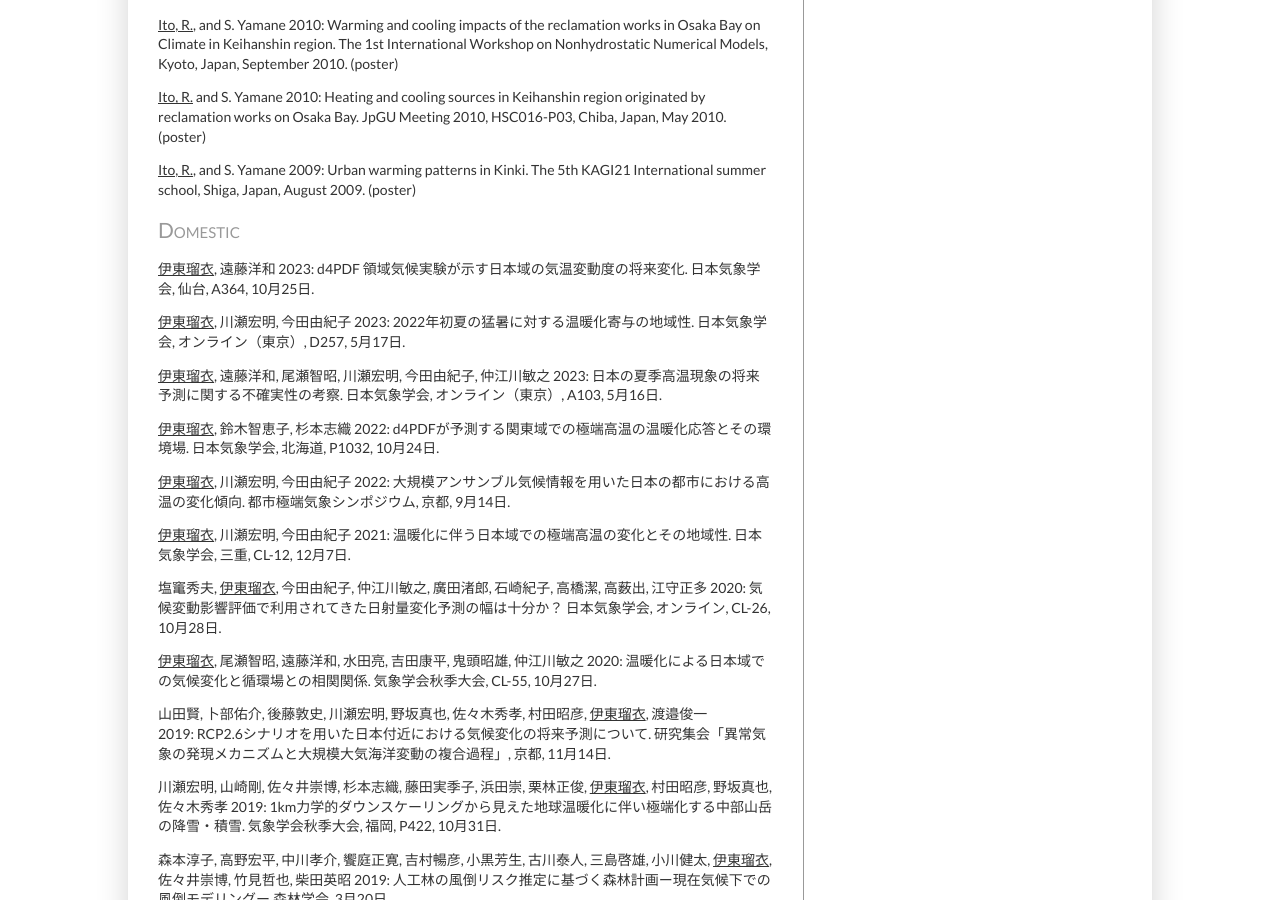
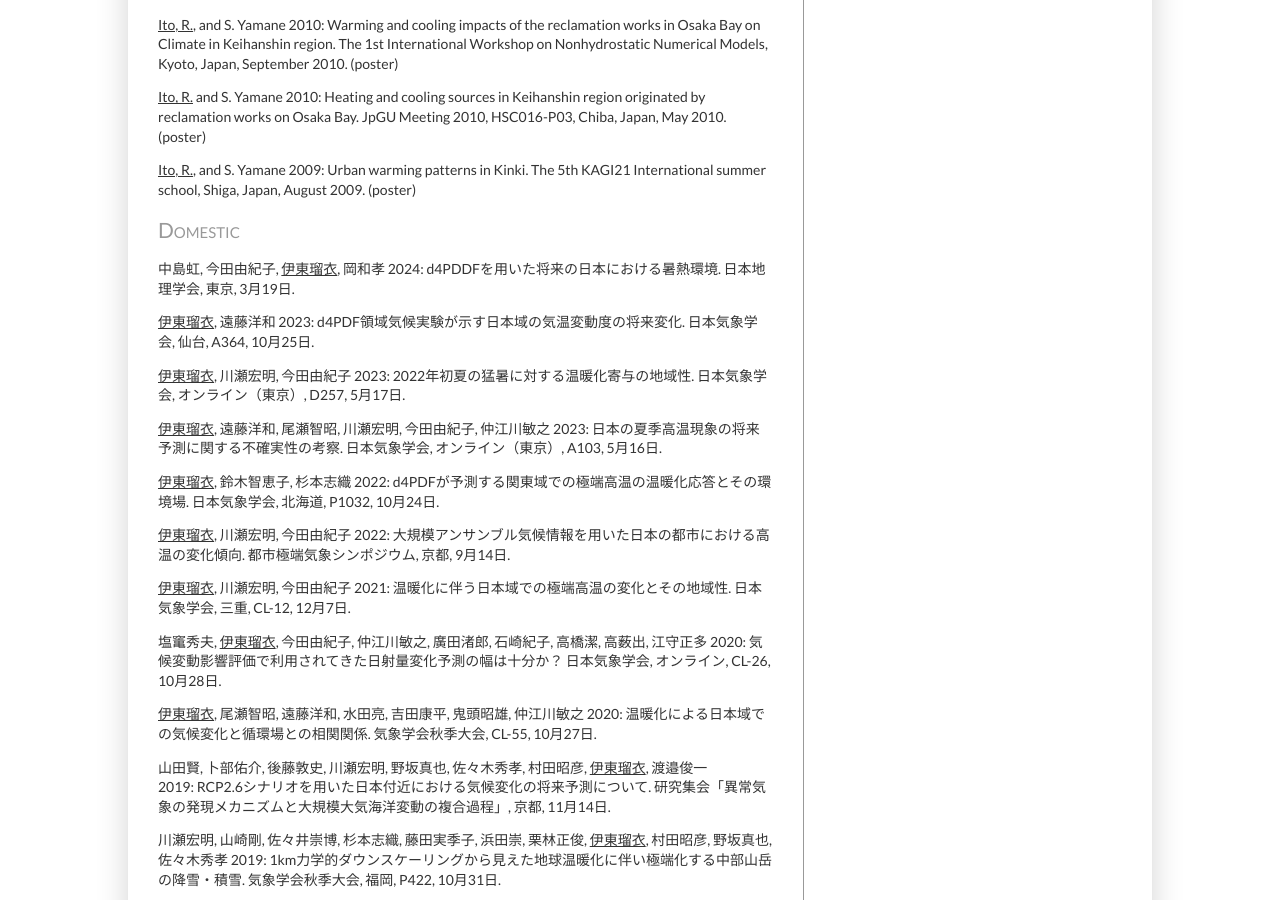
Before and after one commit to rui-climbiz/rui-climbiz.github.io, a Jekyll site: the page built from publications.html, in a window 1280 px wide and 900 px high, scrolled down 5216 px. Built offline with Jekyll 4.4.1, drawn with Linux system fonts in a browser that asks for light colours.

Commit message:
Update publications.html

```diff
--- a/publications.html
+++ b/publications.html
@@ -82,7 +82,8 @@
 <p><u>Ito, R.</u> and S. Yamane 2010: Heating and cooling sources in Keihanshin region originated by reclamation works on Osaka Bay. JpGU Meeting 2010, HSC016-P03, Chiba, Japan, May 2010. (poster)</p>
 <p><u>Ito, R.</u>, and S. Yamane 2009: Urban warming patterns in Kinki. The 5th KAGI21 International summer school, Shiga, Japan, August 2009. (poster)</p>
 <h2>Domestic</h2>
-<p><u>伊東瑠衣</u>, 遠藤洋和 2023: d4PDF 領域気候実験が示す日本域の気温変動度の将来変化. 日本気象学会, 仙台, A364, 10月25日.</p>
+<p>中島虹, 今田由紀子, <u>伊東瑠衣</u>, 岡和孝 2024: d4PDDFを用いた将来の日本における暑熱環境. 日本地理学会, 東京, 3月19日.</p>
+<p><u>伊東瑠衣</u>, 遠藤洋和 2023: d4PDF領域気候実験が示す日本域の気温変動度の将来変化. 日本気象学会, 仙台, A364, 10月25日.</p>
 <p><u>伊東瑠衣</u>, 川瀬宏明, 今田由紀子 2023: 2022年初夏の猛暑に対する温暖化寄与の地域性. 日本気象学会, オンライン（東京）, D257, 5月17日.</p>
 <p><u>伊東瑠衣</u>, 遠藤洋和, 尾瀬智昭, 川瀬宏明, 今田由紀子, 仲江川敏之 2023: 日本の夏季高温現象の将来予測に関する不確実性の考察. 日本気象学会, オンライン（東京）, A103, 5月16日.</p>
 <p><u>伊東瑠衣</u>, 鈴木智恵子, 杉本志織 2022: d4PDFが予測する関東域での極端高温の温暖化応答とその環境場. 日本気象学会, 北海道, P1032, 10月24日.</p>
```
